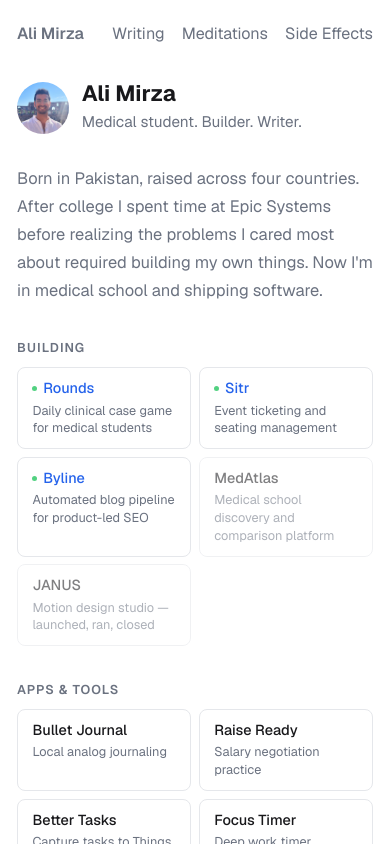
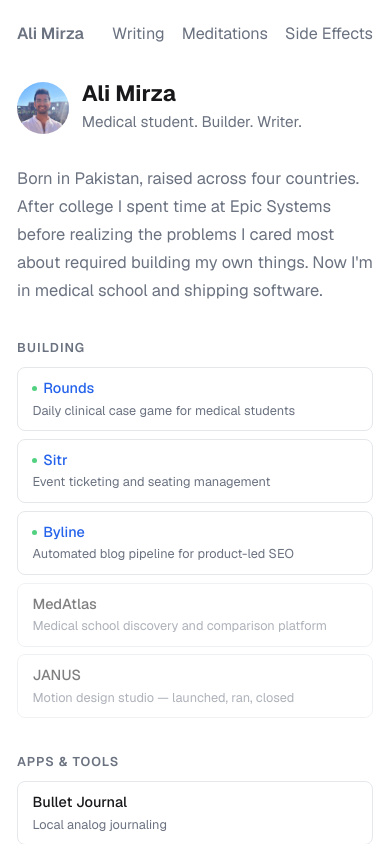
Before and after one commit to thisisalimirza/loam, a Next.js app: page / in a window 390 px wide. Shown: the top 844 px of the page. Built offline with nearby package versions, Linux system fonts and the light colour scheme; no server answers.

Commit message:
Use auto-fill minmax(180px) for card grid
Cards are now naturally ~180px wide, filling the row and wrapping
to the next line as viewport shrinks — no manual breakpoints needed.

https://claude.ai/code/session_01QjXWP6NW9h7qZQwRWvJfqy

```diff
--- a/src/app/globals.css
+++ b/src/app/globals.css
@@ -201,7 +201,7 @@ button, input, select, textarea {
 
 .card-grid {
   display: grid;
-  grid-template-columns: repeat(3, 1fr);
+  grid-template-columns: repeat(auto-fill, minmax(180px, 1fr));
   gap: 0.45rem;
 }
 
@@ -268,17 +268,6 @@ button, input, select, textarea {
   line-height: 1.4;
 }
 
-@media (max-width: 540px) {
-  .card-grid {
-    grid-template-columns: repeat(2, 1fr);
-  }
-}
-
-@media (max-width: 340px) {
-  .card-grid {
-    grid-template-columns: 1fr;
-  }
-}
 
 .profile-writing-note {
   font-size: 0.95rem;
```
